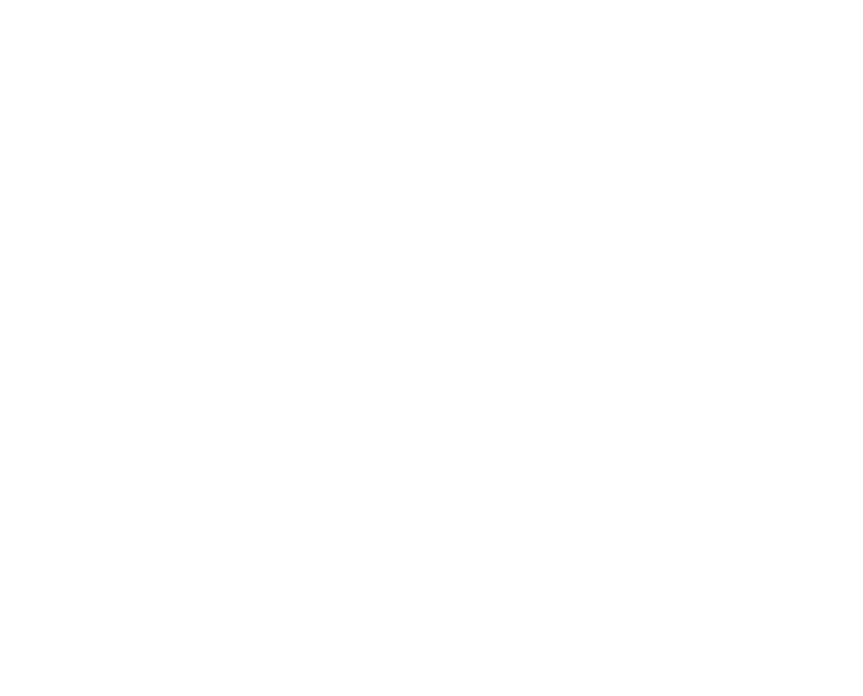
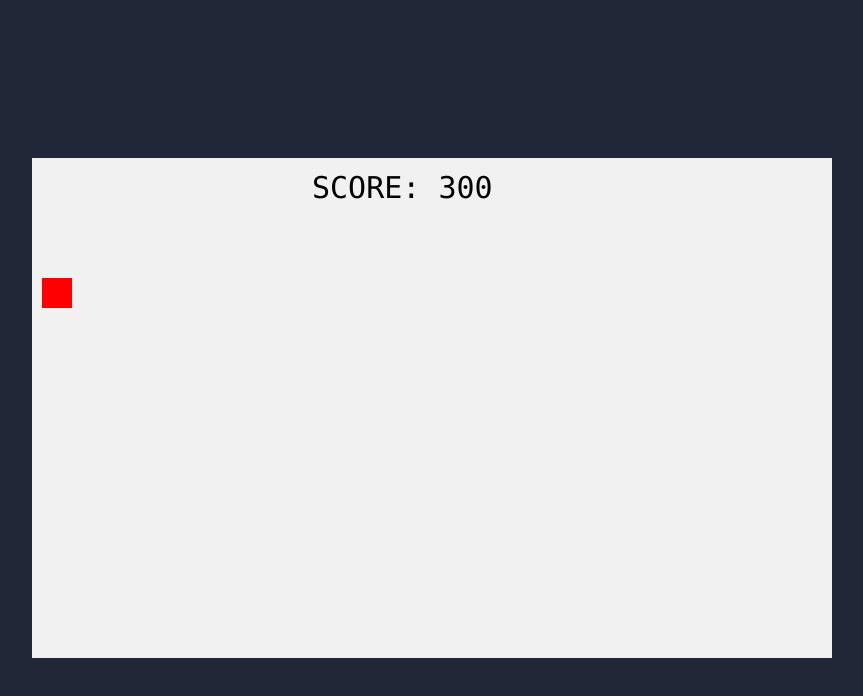
Before and after one commit to thiago-camelo/game, a plain HTML site: page index.html in a window 1280 px wide. Shown: the whole page, without its empty margins (208-1071 px from the left). Drawn offline with Linux system fonts and the light colour scheme.

Commit message:
Thiago bostinha 123

```diff
--- /dev/null
+++ b/css/style.css
@@ -0,0 +1,19 @@
+body {
+    height: 100vh;
+    background-color: #222738;
+    color: #6e7888;
+    font-family: "Poppins", sans-serif;
+}
+
+#container {
+    width: 100%;
+    height: 100%;
+
+    display: flex;
+    justify-content: center;
+    align-items: center;
+}
+
+#canvas {
+    background-color: #f1f1f1;
+}
--- a/index.html
+++ b/index.html
@@ -4,11 +4,17 @@
         <meta charset="UTF-8">
         <meta http-equiv="X-UA-Compatible" content="IE=edge">
         <meta name="viewport" content="width=device-width, initial-scale=1.0">
+        <link rel="stylesheet" href="css/style.css">
         <title>Document</title>
     </head>
     <body>
 
-        <canvas id="canvas"></canvas>
+        <div id="container">
 
+            <canvas id="canvas"></canvas>
+
+        </div>
+
+        <script src="js/engine.js"></script>
     </body>
 </html>
--- a/js/engine.js
+++ b/js/engine.js
@@ -1,5 +1,128 @@
-// criar nossa engine aqui
+let myGamePiece
 
-// pegar modelo no w3schools?
+function startGame() {
 
-const canvas = document.getElementById('canvas')
+    console.log("starting game....")
+
+    myGamePiece = new component(30, 30, "red", 10, 120)
+    myScore = new component("30px", "Consolas", "black", 280, 40, "text")
+
+    // criar eventos das direções
+    document.addEventListener('keypress', function(event) {
+
+        console.log('i', event.key)
+
+        if (event.key == 's')
+            myGamePiece.speedY = 2
+
+        if (event.key == 'w')
+            myGamePiece.speedY = -2
+
+        if (event.key == 'd')
+            myGamePiece.speedX = 2
+
+        if (event.key == 'a')
+            myGamePiece.speedX = -2
+
+    })
+
+
+
+
+
+
+    window.addEventListener('keyup', function() {
+        myGamePiece.speedX = 0
+        myGamePiece.speedY = 0
+    })
+
+    myGameArea.start()
+
+    window.requestAnimationFrame(updateGameArea)
+
+}
+
+function component(width, height, color, x, y, type) {
+    this.type = type
+    this.score = 0
+    this.width = width
+    this.height = height
+    this.speedX = 0
+    this.speedY = 0
+    this.x = x
+    this.y = y
+    this.update = function () {
+        ctx = myGameArea.context
+        if (this.type == "text") {
+            ctx.font = this.width + " " + this.height
+            ctx.fillStyle = color
+            ctx.fillText(this.text, this.x, this.y)
+        } else {
+            ctx.fillStyle = color
+            ctx.fillRect(this.x, this.y, this.width, this.height)
+        }
+    }
+    this.newPos = function () {
+        this.x += this.speedX
+        this.y += this.speedY
+
+        this.hitBottom()
+    }
+    this.hitBottom = function () {
+        var rockbottom = myGameArea.canvas.height - this.height
+        if (this.y > rockbottom) {
+            this.y = rockbottom
+        }
+    }
+    this.crashWith = function (otherobj) {
+        let myleft      = this.x
+        let myright     = this.x + this.width
+        let mytop       = this.y
+        let mybottom    = this.y + this.height
+        let otherleft   = otherobj.x
+        let otherright  = otherobj.x + otherobj.width
+        let othertop    = otherobj.y
+        let otherbottom = otherobj.y + otherobj.height
+        let crash       = true
+        if (
+            mybottom < othertop ||
+            mytop > otherbottom ||
+            myright < otherleft ||
+            myleft > otherright
+        ) {
+            crash = false
+        }
+        return crash
+    }
+}
+
+let myGameArea = {
+    canvas: document.getElementById("canvas"),
+    start: function () {
+        this.canvas.width = 800
+        this.canvas.height = 500
+        this.context = this.canvas.getContext("2d")
+        this.frameNo = 0
+    },
+    clear: function () {
+        this.context.clearRect(0, 0, this.canvas.width, this.canvas.height)
+    },
+}
+
+function updateGameArea() {
+
+    let x, height, gap, minHeight, maxHeight, minGap, maxGap
+
+    myGameArea.clear()
+    myGameArea.frameNo += 1
+
+    myScore.text = "SCORE: " + myGameArea.frameNo
+    myScore.update()
+    myGamePiece.newPos()
+    myGamePiece.update()
+
+    window.requestAnimationFrame(updateGameArea)
+
+}
+
+startGame()
```
